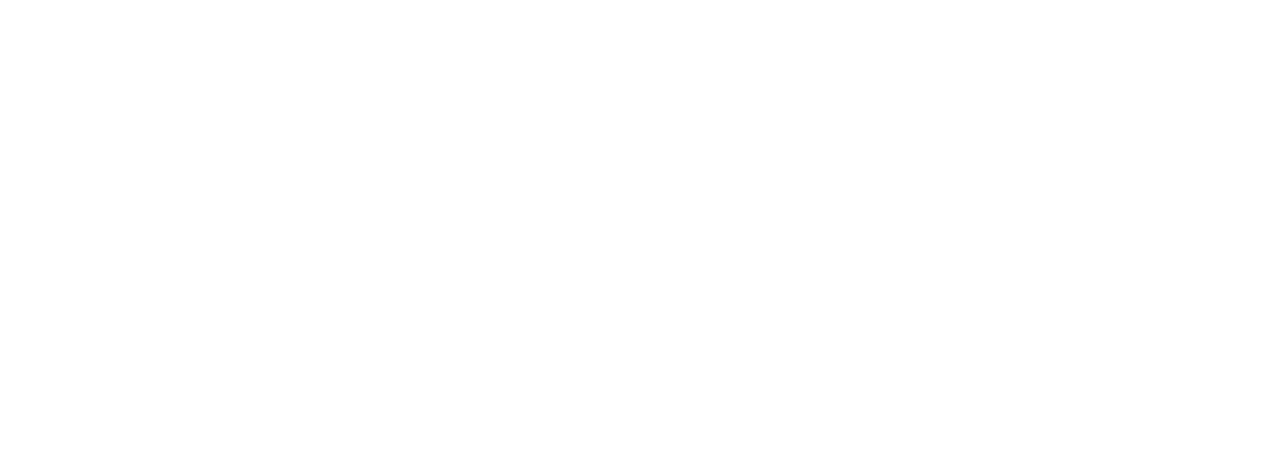
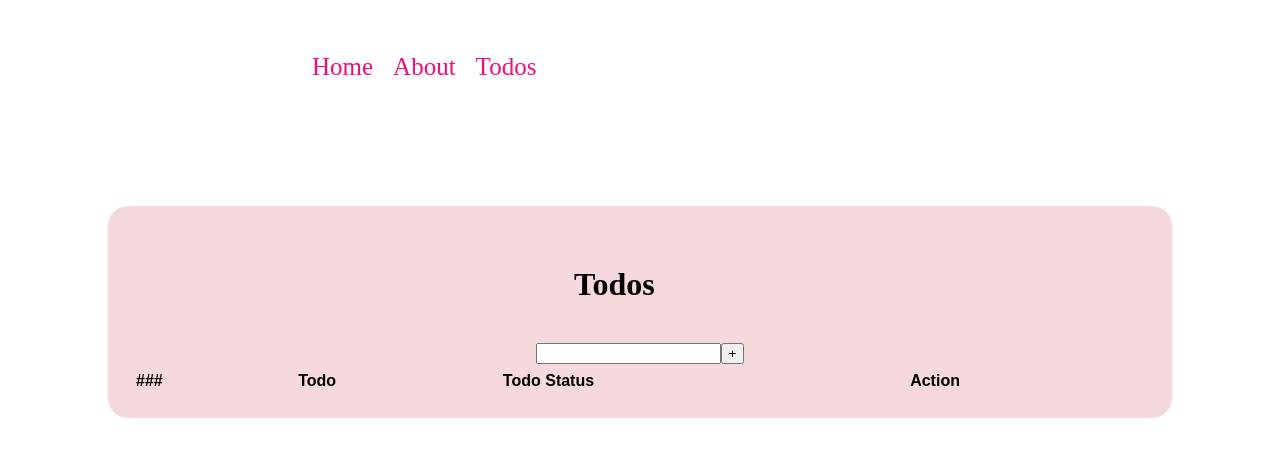
Before and after one commit to pavithra-selvam/angular, an Angular app: page /todos in a window 1280 px wide. Shown: the top 456 px of the page. Built offline with nearby package versions, Linux system fonts and the light colour scheme.

Commit message:
angular exercise 2 commits.

```diff
--- a/src/app/todos/todos.component.css
+++ b/src/app/todos/todos.component.css
@@ -1,6 +1,6 @@
 
 #content {
-    background-color: #E5E7E9;
+    background-color:#F5D9DD;
     padding: 20px 20px;
     margin: 100px;
     border-radius: 20px;
@@ -23,5 +23,18 @@
 }
 .remove {
     color:red;
-    float: right
 }
+table {
+  font-family: arial, sans-serif;
+  border-collapse: collapse;
+  width: 100%;
+}
+
+td, th {
+  text-align: left;
+  padding: 8px;
+}
+
+/* tr:nth-child(even) {
+    background-color: white;
+} */
--- a/src/app/todos/todos.component.html
+++ b/src/app/todos/todos.component.html
@@ -6,14 +6,30 @@
       <button (click)="addHero(newHero.value);newHero.value=''">+</button>
     </div>
     <div id="todoshow">
-    <ul>
-      <li *ngFor="let hero of heroes;let index = index" id="{{hero}}">
-        <input #check type="checkbox" >
-        <input #hidval *ngIf="edit" [(ngModel)]="hero" value="{{hero}}">
-        <button *ngIf="edit" name="{{hero}}" (click)="save();">save</button>
-        <span *ngIf="!edit" (click)="editfn()">{{hero}}</span>
-        <button class="remove" (click)="remove(index)">X</button>
-      </li>
-    </ul>
+      <table>
+        <tr>
+          <th>###</th>
+          <th>Todo</th>
+          <th>Todo Status</th>
+          <th>Action</th>
+        </tr>
+        <tr *ngFor="let hero of heroes; index as i">
+          <td>
+            <input type="checkbox" [disabled]="hero.marked" [(ngModel)]="hero.marked"  (click)="toggleVisibility($event,i)"/>
+          </td>
+
+          <td>
+            <span *ngIf="!hero.edit" (click)="editfn(i)">{{hero.name}}</span>
+            <input  *ngIf="hero.edit"  [disabled]="hero.marked" [(ngModel)]="hero.name">
+             <button *ngIf="hero.edit" [disabled]="hero.marked" (click)="save(hero.name,i);">save</button>
+          </td>
+          <td>
+            <span *ngIf="hero.marked">Completed</span><span *ngIf="!hero.marked">Incompleted</span>
+          </td>
+          <td>
+            <button class="remove" (click)="remove(i)">X</button>
+          </td>
+        </tr>
+      </table>
     </div>
   </div>
--- a/src/app/todos/todos.component.ts
+++ b/src/app/todos/todos.component.ts
@@ -16,9 +16,15 @@
   hidval = '';
   show:boolean;
   edit:boolean = false;
-  addHero(newHero: string) {
+  marked:boolean = false;
+  addHero(newHero) {
     if (newHero) {
-      this.heroes.push(newHero);
+      this.heroes.push({
+        id:this.heroes.length+1,
+        name: newHero,
+        edit: false,
+        marked: false
+      });
       this.show = false;
     }
     else {
@@ -28,11 +34,16 @@
   remove(index){
     this.heroes.splice(index, 1);
   }
-  save(hidval: string) {
-      this.edit = false;
+  save(obj1,obj2) {
+      this.heroes[obj2].name = obj1;
+      this.heroes[obj2].edit = false;
   }
-  editfn(){
-    this.edit = true;
+  editfn(i){
+      this.heroes[i].edit = true;
+  }
+  toggleVisibility(event,i){
+    this.heroes[i].marked= event.target.checked;
+    this.heroes[i].marked = true;
   }
 
 }
```
Lines whose indentation alone changed are shown as unchanged.
